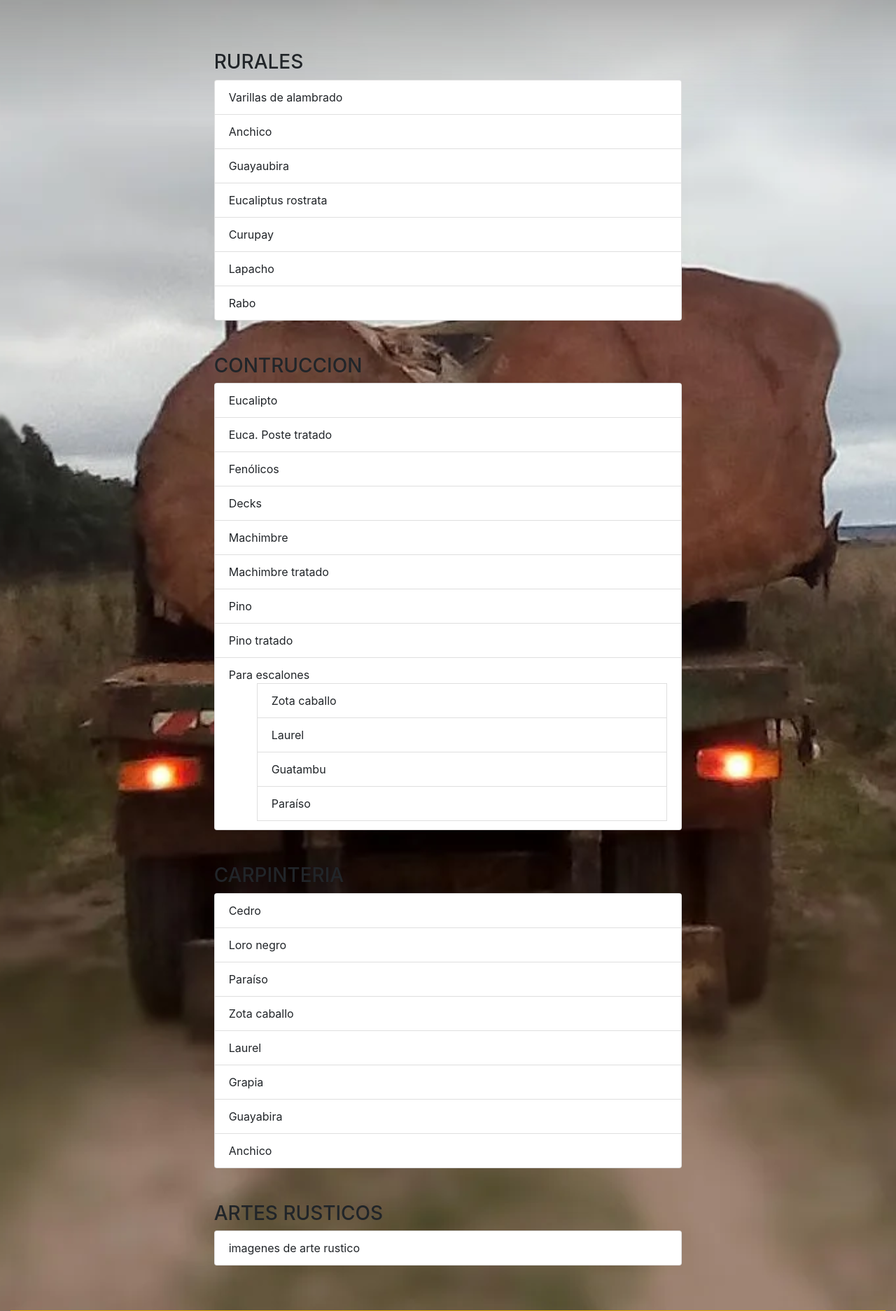
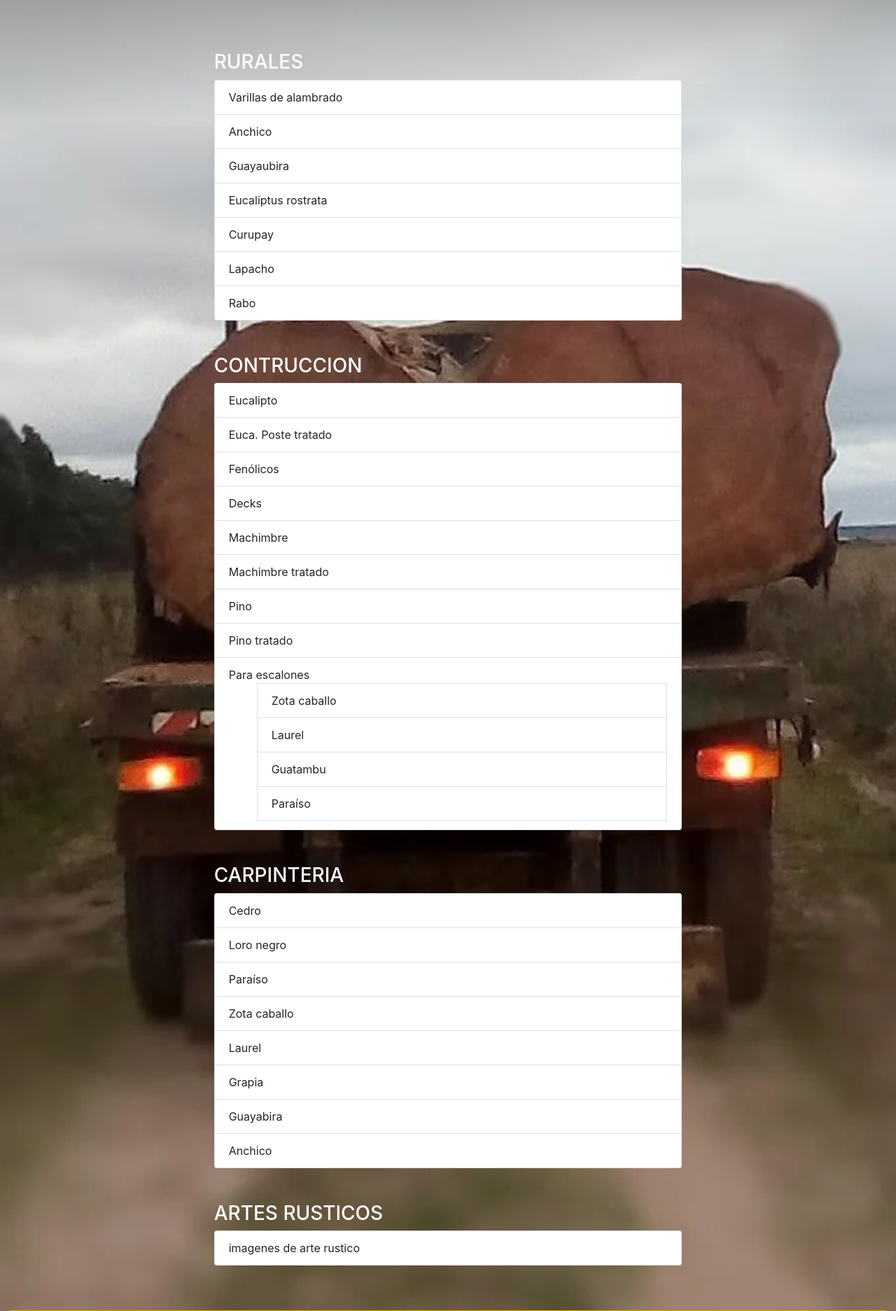
Before and after one commit to Gumio94/MaderasGunther, a PHP site: page /tipos_de_maderas.php in a window 1280 px wide. Shown: the part 234-2107 px from the top of the page at 70% size. Run offline with PHP 8.4, Linux system fonts and the light colour scheme; some libraries are stand-ins or nearby versions; some web fonts are replaced.

Commit message:
Update tipos_de_maderas.php

```diff
--- a/tipos_de_maderas.php
+++ b/tipos_de_maderas.php
@@ -7,7 +7,7 @@
         </div>
         <div class="col-md-9 col-lg-7 py-3 my-4">
             <div id = "rurales" class ="p-4">
-            <h3> RURALES</h3>
+            <h3 class="blanco" > RURALES</h3>
                 <ul class="list-group">
                     <li class="list-group-item">Varillas de alambrado</li>
                     <li class="list-group-item">Anchico</li>
@@ -20,7 +20,7 @@
             </div>
 
             <div id = "construccion"class ="p-4" >
-            <h3> CONTRUCCION</h3>
+            <h3 class="blanco"> CONTRUCCION</h3>
                 <ul class="list-group">
                     <li class="list-group-item">Eucalipto</li>
                     <li class="list-group-item">Euca. Poste tratado</li>
@@ -43,7 +43,7 @@
             </div>
 
             <div id = "carpinteria" class ="p-4">
-            <h3>CARPINTERIA</h3>
+            <h3 class="blanco">CARPINTERIA</h3>
                 <ul class="list-group">
                     <li class="list-group-item">Cedro</li>
                     <li class="list-group-item">Loro negro</li>
@@ -57,7 +57,7 @@
             </div>
 
             <div id = "arte_rustico" class ="p-4">
-            <h3> ARTES RUSTICOS</h3>
+            <h3 class="blanco" > ARTES RUSTICOS</h3>
                 <ul class="list-group">
                     <li class="list-group-item">imagenes de arte rustico</li>
 
```
